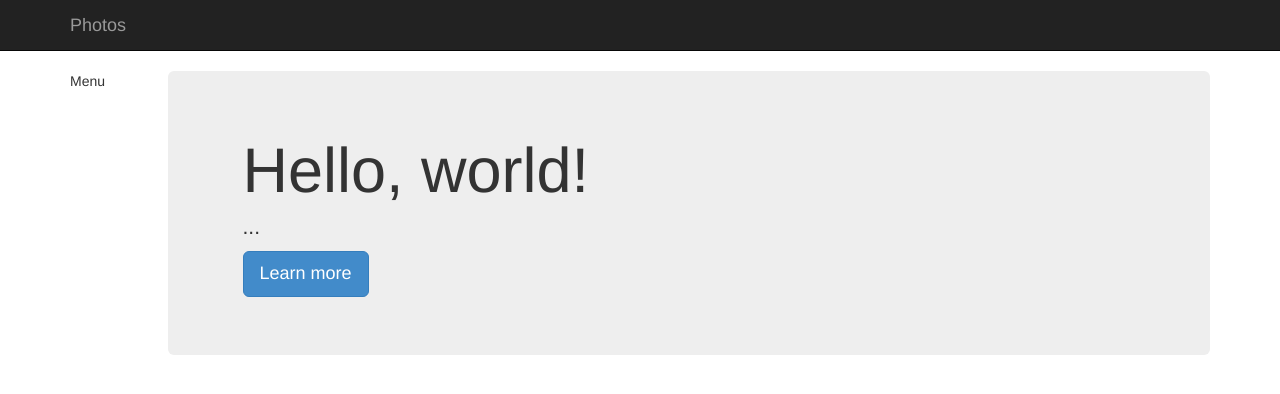
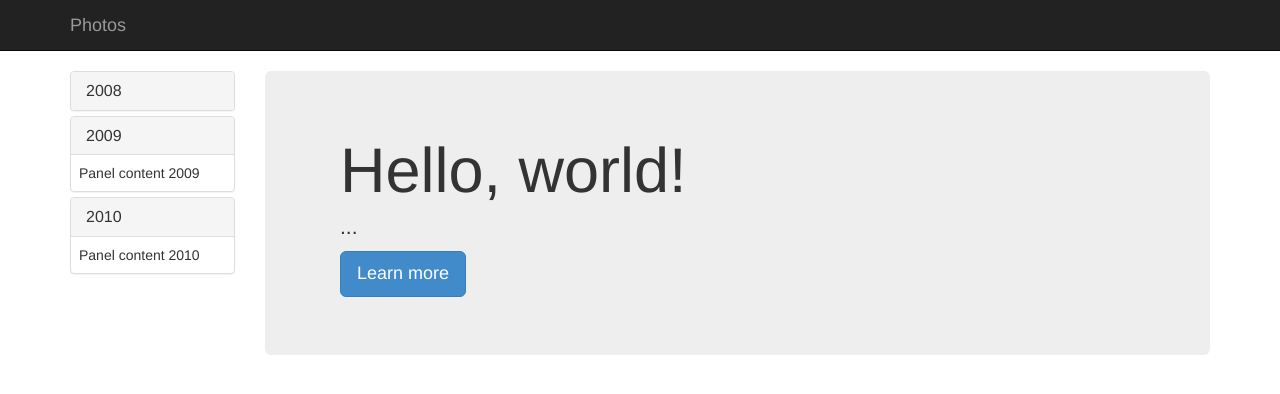
Before and after one commit to olagache/photos.latytud.com, a plain HTML site: page index.html in a window 1280 px wide. Drawn offline with Linux system fonts and the light colour scheme.

Commit message:
Starting menu in left panel

```diff
--- a/index.html
+++ b/index.html
@@ -6,6 +6,24 @@
 
     <!-- Bootstrap -->
     <link href="css/bootstrap.min.css" rel="stylesheet" media="screen">
+
+	<style type="text/css">
+		/* Surcharge bootstrap */
+	  	.list-group-item {
+	      	padding:2px 10px;
+	      	border:0px solid;
+	  	}
+
+	  	.panel-body {
+	  		padding: 8px;
+	  	}
+
+		.list-group {
+			padding-left: 0px;
+			margin-bottom: 2px;
+		}
+
+	</style>
 </head>
 
 <body>
@@ -22,11 +40,62 @@
 	<div class="container">
 		<div class="row">
 			<!-- Menu -->
-			<div class="col-md-1">
-				Menu
+			<div class="col-md-2">
+				<div class="panel-group" id="accordion">
+					<!-- 2008 -->
+					<div class="panel panel-default">
+						<div class="panel-heading">
+					    	<h3 class="panel-title">
+					    		<a class="accordion-toggle" data-toggle="collapse" data-parent="#accordion" href="#collapse2008">2008</a>
+					    	</h3>
+					  	</div>
+					  	<div id="collapse2008" class="panel-collapse collapse">
+						  	<div class="panel-body">
+						    	<a href="/paques2008/olivierM/">Paques</a><br/>
+						    	Les mules :
+								<ul class="list-group">
+								  	<li class="list-group-item"><a href="/mule2008/jacques">Par Jacques</a></li>
+								  	<li class="list-group-item"><a href="/mule2008/jeanpierre">Par Jean Pierre</li>
+								  	<li class="list-group-item"><a href="/mule2008/pol">par Pol</li>
+								  	<li class="list-group-item"><a href="/mule2008/olivierM">Par Olivier M.</li>
+								</ul>
+						    	<a href="/char2008/jeanpierre/">Char à voile</a>
+						  	</div>
+						</div>
+					</div>
+
+					<!-- 2009 -->
+					<div class="panel panel-default">
+					  	<div class="panel-heading">
+					    	<h3 class="panel-title">
+					    		<a class="accordion-toggle" data-toggle="collapse" data-parent="#accordion" href="#collapse2009">2009</a>
+					    	</h3>
+					  	</div>
+					  	<div id="collapse2009" class="panel-collapse collapse in">
+						  	<div class="panel-body">
+						    	Panel content 2009
+						  	</div>
+						</div>
+					</div>
+
+					<!-- 2010 -->
+					<div class="panel panel-default">
+					  	<div class="panel-heading">
+					    	<h3 class="panel-title">
+					    		<a class="accordion-toggle" data-toggle="collapse" data-parent="#accordion" href="#collapse2010">2010</a>
+					    	</h3>
+					  	</div>
+					  	<div id="collapse2010	" class="panel-collapse collapse in">
+						  	<div class="panel-body">
+						    	Panel content 2010
+						  	</div>
+						</div>
+					</div>
+				</div>
 			</div>
 
-			<div class="col-md-11">
+
+			<div class="col-md-10">
 				<!-- Presentation -->
 				<div class="jumbotron">
 					<div class="container">
```
